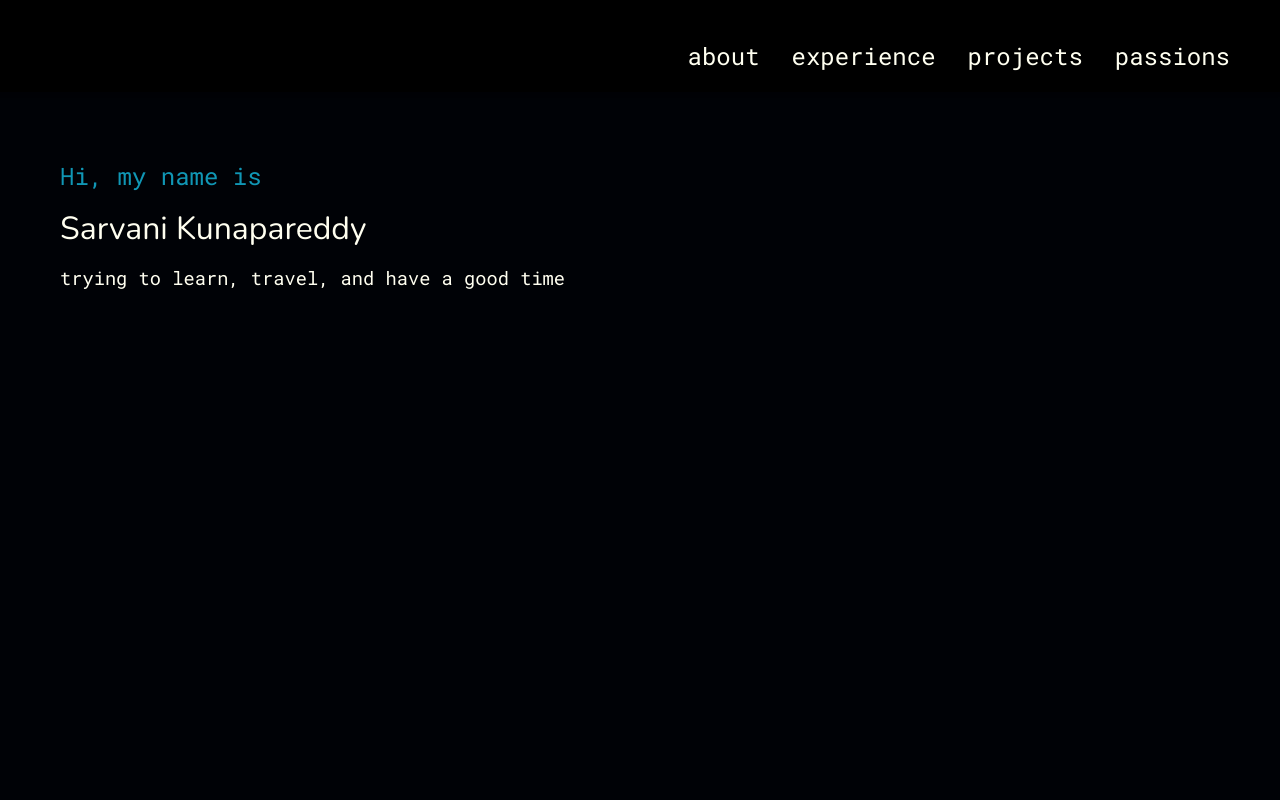
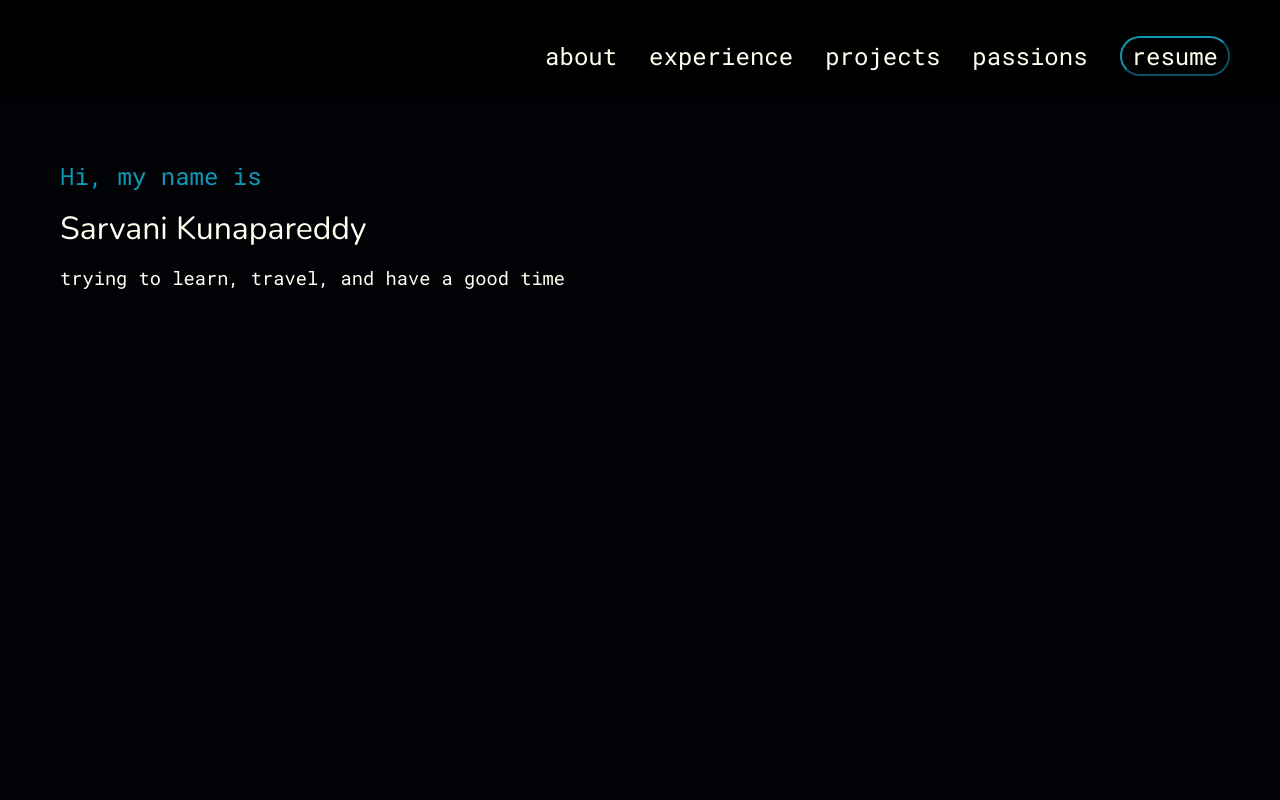
Before and after one commit to SarvaniK-26/sarvsite, a React (Create React App) app: page / in a window 1280 px wide. Shown: the top 800 px of the page. Built offline with nearby package versions, Linux system fonts and the light colour scheme.

Commit message:
resume button created

```diff
--- a/src/App.css
+++ b/src/App.css
@@ -31,6 +31,28 @@ nav { /* for the nav bar at the top */
   transition: color .3s ease;
   cursor: pointer;
 
+}
+
+.nav-button { /* container for the button */
+  margin-top: 16px;
+  margin-left: 2rem;
+}
+
+.nav-button button { /* styles for the button */
+  background-color: #000000;
+  border-color: #1097B5;
+  color: #FFFFF0;
+  font-size: 24px;
+  font-family: 'Roboto Mono', monospace;
+  padding: 2px 10px;
+  border-radius: 25px;
+  cursor: pointer;
+}
+
+
+.nav-button button:hover { /* hover effect for the button */
+  background-color: #7399a0;
+  transform: scale(1.05);
 }
 
 .nav-links a:hover { /* changes color of words when mouse hovers */
--- a/src/App.js
+++ b/src/App.js
@@ -16,6 +16,9 @@ function App() {
           <Link to="experience-container" smooth={true} duration={500} offset={-100}>experience</Link>
           <Link to="project-container" smooth={true} duration={500} offset={-100}>projects</Link>
           <Link to="passion-container" smooth={true} duration={500} offset={-100}>passions</Link>
+        </div>
+        <div className="nav-button">
+          <button className='button' onClick={() => window.open('https://docs.google.com/document/d/1OoISfoLCXqhwHxKGlH-wyANbt7YZpIftSCtx_dOpFtg/edit?usp=sharing', '_blank')}>resume</button>
         </div>
       </nav>
 
```
